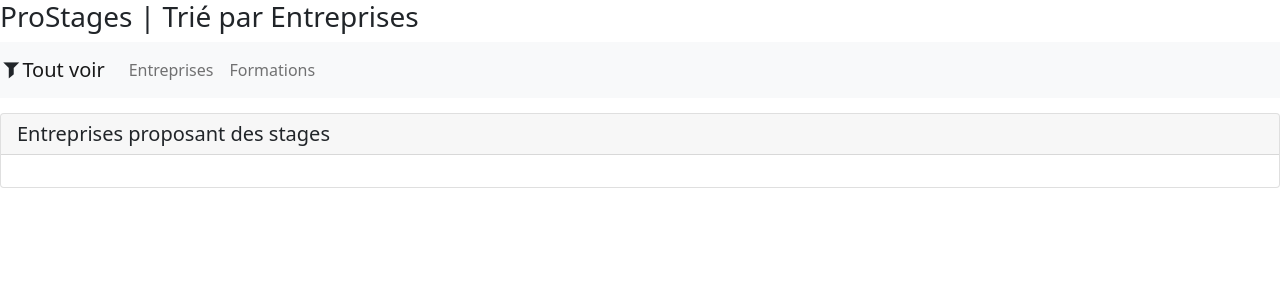
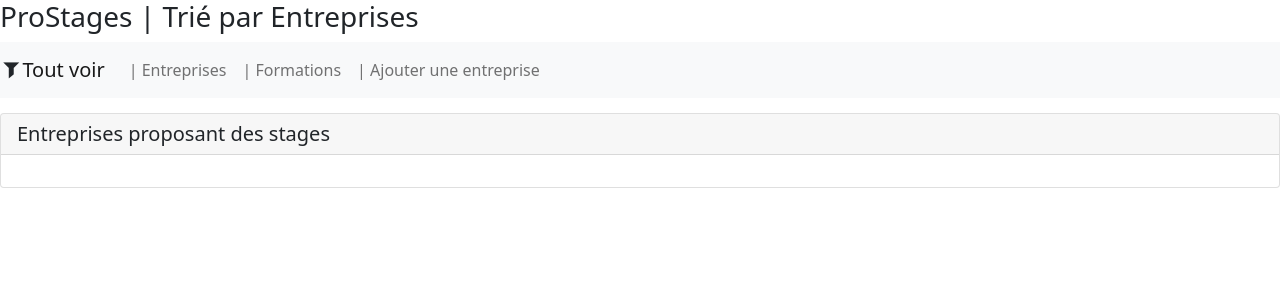
Before and after one commit to Ariedam64/symfony, a Symfony app: template templates/pro_stages/entreprises.html.twig in a window 1280 px wide. Shown: the top 300 px of the page. Run offline with Twig, Linux system fonts and the light colour scheme; the template is opened without the code that fills it, so the values that code supplies are empty; some libraries are stand-ins or nearby versions.

Commit message:
Création du formulaire modifier, ajout lien pour ajouter une entreprise, ajout bouton pour modifier une entreprise sur la page entreprise

```diff
--- a/config/routes.yaml
+++ b/config/routes.yaml
@@ -17,3 +17,7 @@ ProStages_stages:
 ProStages_ajoutEntreprise:
     path: /entreprises/ajouter
     controller: App\Controller\ProStagesController::ajouterEntreprise
+
+ProStages_modifierEntreprise:
+    path: /entreprises/modifier/{id}
+    controller: App\Controller\ProStagesController::modifierEntreprise
--- a/templates/base.html.twig
+++ b/templates/base.html.twig
@@ -32,15 +32,20 @@
         				<button class="navbar-toggler" type="button" data-toggle="collapse" data-target="#bs-example-navbar-collapse-1">
         					<span class="navbar-toggler-icon"></span>
 
-        				</button> <a class="navbar-brand" href="/">  Tout voir</a>
+        				</button> <a class="navbar-brand" href="{{path('ProStages_index')}}">  Tout voir</a>
         				<div class="collapse navbar-collapse" id="bs-example-navbar-collapse-1">
         					<ul class="navbar-nav">
         						<li class="nav-item active">
-        							 <a class="nav-link" href="/entreprises">Entreprises</a>
+        							 <a class="nav-link" href="{{path('ProStages_entreprises')}}"> | Entreprises</a>
         						</li>
         						<li class="nav-item">
-        							 <a class="nav-link" href="/formations">Formations</a>
+        							 <a class="nav-link" href="{{path('ProStages_formations')}}"> | Formations</a>
         						</li>
+                    <ul class="navbar-nav ml-md-auto">
+                      <li class="nav-item">
+        							    <a class="nav-link" href="{{path('ProStages_ajoutEntreprise')}}"> | Ajouter une entreprise</a>
+        						  </li>
+                    </ul>
 
         					</ul>
         				</div>
--- a/templates/pro_stages/entreprises.html.twig
+++ b/templates/pro_stages/entreprises.html.twig
@@ -16,6 +16,7 @@ Entreprises proposant des stages
   <div class="card">
 
     <div class="card-body">
+      <a class="nav-link" href="{{path('ProStages_modifierEntreprise',{'id':entrepriseCourant.id})}}"><button type="submit" class="btn btn-dark">Modifier</button></a>
       <h5 class="card-title">{{entrepriseCourant.getNom}}</h5>
       <p class="card-text"></p>
       <p class="card-text">{{entrepriseCourant.getActivite}}</p>
```
Also changed, not shown: src/Controller/ProStagesController.php (+28 -1 lines), templates/pro_stages/ajoutModifEntreprise.html.twig (renamed from templates/pro_stages/ajouterEntreprise.html.twig, +9 -1 lines).
